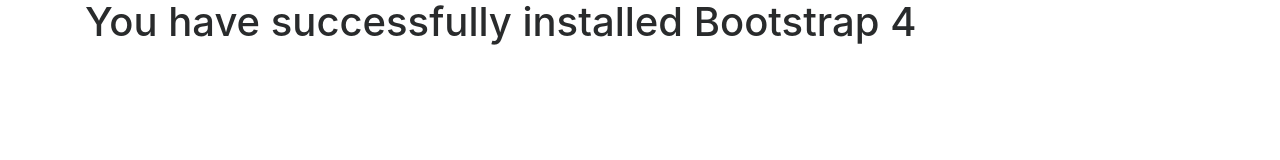
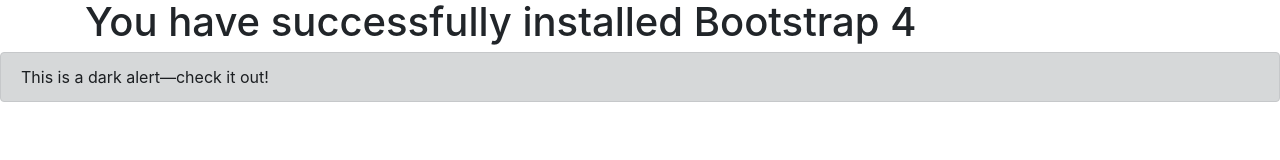
Before and after one commit to mar-eve/tiny-cakes-gulp, a website: page src/index.html in a window 1280 px wide. Drawn offline with Linux system fonts and the light colour scheme.

Commit message:
updated to v4.0.0-beta.2

```diff
--- a/package.json
+++ b/package.json
@@ -1,7 +1,7 @@
 {
   "name": "bootstrap-4",
   "version": "1.0.0",
-  "description": "",
+  "description": "Bootstrap v.4.0.0-alpha installation using npm, gulp, and browser-sync",
   "main": "index.js",
   "scripts": {
     "test": "echo \"Error: no test specified\" && exit 1"
@@ -10,7 +10,7 @@
     "type": "git",
     "url": "git+https://github.com/rachy/bootstrap-4-sass.git"
   },
-  "author": "",
+  "author": "Rachel Manning",
   "license": "ISC",
   "bugs": {
     "url": "https://github.com/rachy/bootstrap-4-sass/issues"
--- a/src/index.html
+++ b/src/index.html
@@ -9,6 +9,8 @@
 	<div class="container">
 		<h1>You have successfully installed Bootstrap 4</h1>
 	</div>
-
+	<div class="alert alert-dark" role="alert">
+  This is a dark alert—check it out!
+</div>
 </body>
 </html>
--- a/src/scss/_main.scss
+++ b/src/scss/_main.scss
@@ -0,0 +1,4 @@
+// Bootstrap overrides
+//
+// Copy variables from `_variables.scss` to this file to override default values
+// without modifying source files.
```
Also changed, not shown: src/css/bootstrap.css.
